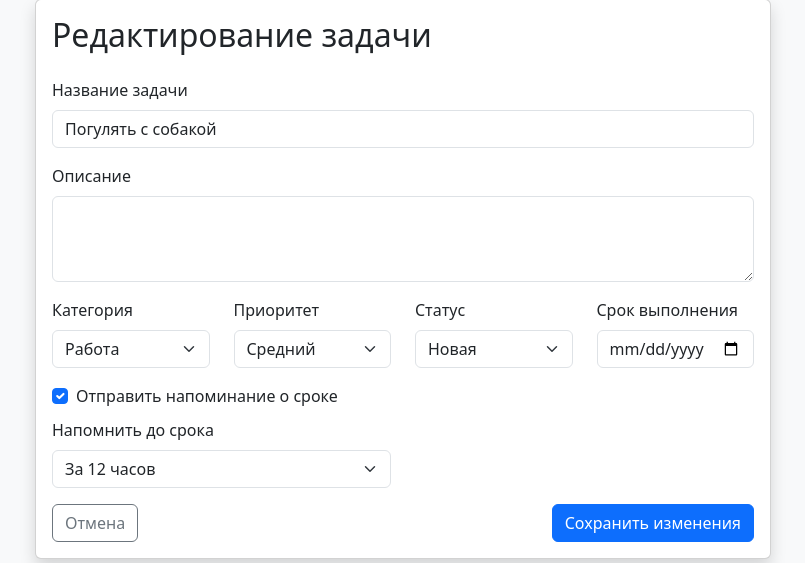
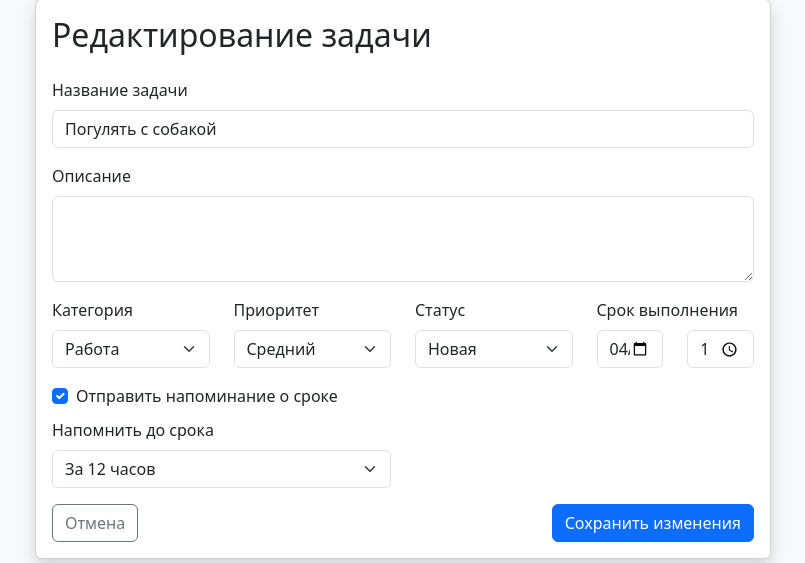
Before and after one commit to ecxqua/ToDoList, a Flask app: page /task/1/edit in a window 1280 px wide. Shown: the part 85-648 px from the top of the page, without its empty margins (237-1042 px from the left). Run offline with Flask 3, Linux system fonts and the light colour scheme; a user stored in the database is signed in; data comes from the database, SQL or seed files in the repository; both versions use the stored data as it was after the commit.

Commit message:
Enhance task management: Add due time input to new and edit task forms.
Replit-Commit-Author: Agent
Replit-Commit-Session-Id: 2627d8f5-ef73-426a-8ab7-4b9d30389849
Replit-Commit-Screenshot-Url: https://storage.googleapis.com/screenshot-production-us-central1/42464be3-7868-4ec6-80e6-0117a5d761dc/a856e221-efe6-4ea6-829e-fdafa82f8b80.jpg

```diff
--- a/app.py
+++ b/app.py
@@ -353,6 +353,11 @@ def new_task():
         category = request.form['category']
         priority = request.form['priority']
         due_date = request.form['due_date'] if request.form['due_date'] else None
+        due_time = request.form['due_time'] if 'due_time' in request.form else "23:59"
+
+        # Объединяем дату и время, если они предоставлены
+        if due_date:
+            due_date = f"{due_date} {due_time}:00"
 
         # Проверяем, включено ли напоминание
         send_reminder = 'send_reminder' in request.form
@@ -430,6 +435,12 @@ def edit_task(task_id):
         category = request.form['category']
         priority = request.form['priority']
         due_date = request.form['due_date'] if request.form['due_date'] else None
+        due_time = request.form['due_time'] if 'due_time' in request.form else "23:59"
+
+        # Объединяем дату и время, если они предоставлены
+        if due_date:
+            due_date = f"{due_date} {due_time}:00"
+
         status = request.form['status']
         send_reminder = 'send_reminder' in request.form
         reminder_time = request.form.get('reminder_time', 24)
@@ -845,8 +856,13 @@ def send_reminders():
 
         try:
             # Преобразуем дату выполнения в datetime
-            due_date = datetime.strptime(due_date, '%Y-%m-%d')
-            due_date = due_date.replace(hour=23, minute=59, second=59)
+            try:
+                # Сначала пробуем формат с датой и временем
+                due_date = datetime.strptime(due_date, '%Y-%m-%d %H:%M:%S')
+            except ValueError:
+                # Если не удалось, используем только дату с временем по умолчанию 23:59:59
+                due_date = datetime.strptime(due_date, '%Y-%m-%d')
+                due_date = due_date.replace(hour=23, minute=59, second=59)
 
             # Устанавливаем часовой пояс пользователя
             user_tz = timezone(user_timezone or 'Europe/Moscow')
--- a/templates/edit_task.html
+++ b/templates/edit_task.html
@@ -46,7 +46,14 @@
                         </div>
                         <div class="col-md-3">
                             <label for="due_date" class="form-label">Срок выполнения</label>
-                            <input type="date" class="form-control" id="due_date" name="due_date" value="{{ task[5] or '' }}">
+                            <div class="row">
+                                <div class="col-md-6">
+                                    <input type="date" class="form-control" id="due_date" name="due_date" value="{{ task[5].split(' ')[0] if task[5] else '' }}">
+                                </div>
+                                <div class="col-md-6">
+                                    <input type="time" class="form-control" id="due_time" name="due_time" value="{{ task[5].split(' ')[1][:5] if task[5] and ' ' in task[5] else '23:59' }}">
+                                </div>
+                            </div>
                         </div>
                     </div>
                     <div class="row mb-3">
```
Also changed, not shown: templates/new_task.html (+8 -1 lines), tasks.db.
